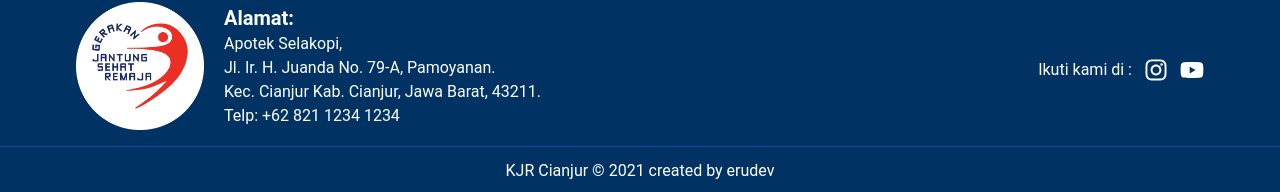
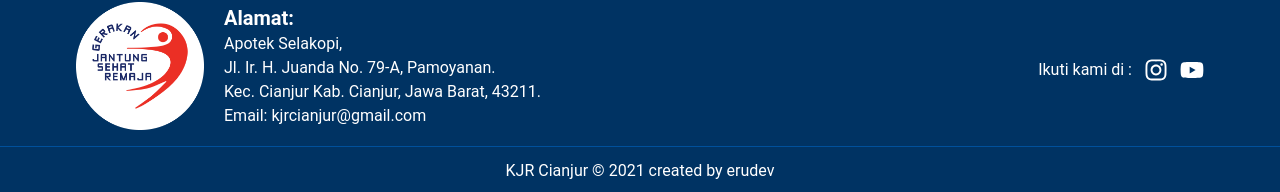
Before and after one commit to ahmdhndr/kjrcianjur, a Next.js app: page /account/login in a window 1280 px wide. Shown: the part 605-797 px from the top of the page. Built offline with nearby package versions, Linux system fonts and the light colour scheme; no server answers; what @tailwindcss/typography would draw is missing.

Commit message:
modified footer

```diff
--- a/components/Footer.js
+++ b/components/Footer.js
@@ -16,7 +16,9 @@ export default function Footer() {
               Jl. Ir. H. Juanda No. 79-A, Pamoyanan. <br />
               Kec. Cianjur Kab. Cianjur, Jawa Barat, 43211.
             </p>
-            <p>Telp: +62 821 1234 1234</p>
+            <Link href="mailto:kjrcianjur@gmail.com">
+              <a>Email: kjrcianjur@gmail.com</a>
+            </Link>
           </div>
         </div>
         <div className="col-span-2 mt-3 justify-self-center sm:col-span-1 sm:justify-self-end sm:mt-0">
--- a/pages/index.js
+++ b/pages/index.js
@@ -11,7 +11,7 @@ import { API_URL } from '@/config/index';
 import HomeSkeleton from '@/components/Skeleton/HomeSkeleton';
 
 export default function Home({ articles }) {
-  const [loading, setLoading] = useState(false);
+  const [loading, setLoading] = useState(true);
   const homePage = (
     <>
       <Hero
```
